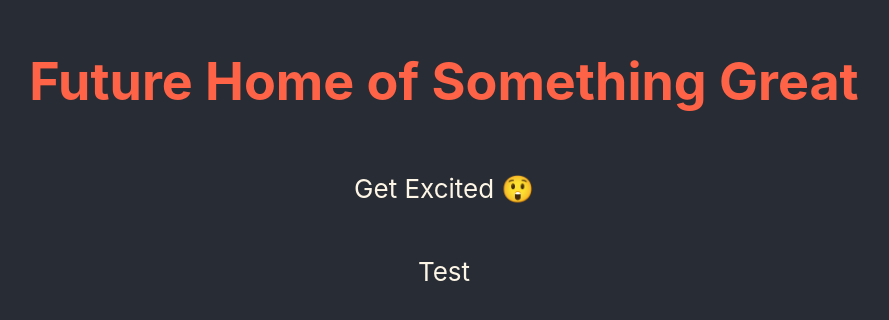
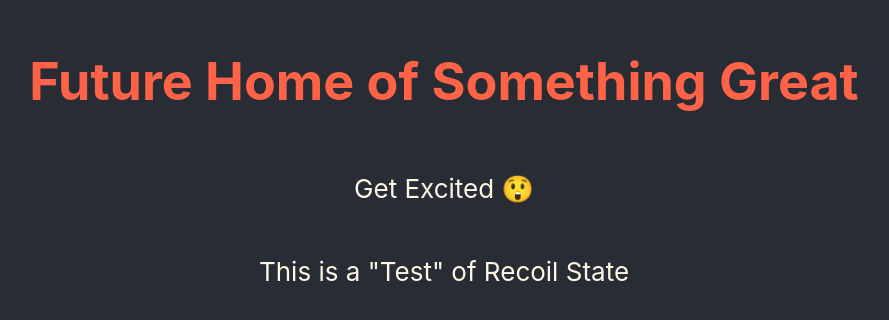
Before and after one commit to JS-Jr-Dev-Job-Board/react, a React (Create React App) app: page / in a window 1280 px wide. Shown: the part 236-556 px from the top of the page, without its empty margins (196-1085 px from the left). Built offline with nearby package versions, Linux system fonts and the light colour scheme.

Commit message:
testing react-router-dom

```diff
--- a/src/App.js
+++ b/src/App.js
@@ -1,9 +1,13 @@
 import "./App.css";
+import React from "react";
 import styled from "styled-components";
+import { useRecoilState } from "recoil";
+import { testState } from "./store/atom";
+import { BrowserRouter as Router, Switch, Route, Link } from "react-router-dom";
+//import components here:
 import LoginBtn from "./components/LoginBtn";
 import LogoutBtn from "./components/LogoutBtn";
-import { useRecoilState } from "recoil";
-import { testState } from "./store/atom";
+import Portfolio from "./components/Portfolio.jsx";
 
 const ComingSoon = styled.h1`
   color: ${(pr) => pr.theme.primaryColor};
@@ -14,13 +18,12 @@ const Teaser = styled.p`
 
 function App() {
   const [test, setTest] = useRecoilState(testState);
-
   return (
     <div className="App">
       <header className="App-header">
         <ComingSoon>Future Home of Something Great</ComingSoon>
         <Teaser>Get Excited 😲</Teaser>
-        <Teaser>{test}</Teaser>
+        <Teaser> This is a "{test}" of Recoil State</Teaser>
       </header>
     </div>
   );
--- a/src/store/atom.js
+++ b/src/store/atom.js
@@ -1,7 +1,17 @@
 import { atom } from "recoil";
+
+// create a title for the appropriate component
+// be sure to use easy to understand names OR comment well :)
 
 //testing state
 export const testState = atom({
   key: "test",
   default: "Test",
 });
+
+// portfolio state
+
+export const userInfo = atom({
+  key: "user",
+  default: [],
+});
```
